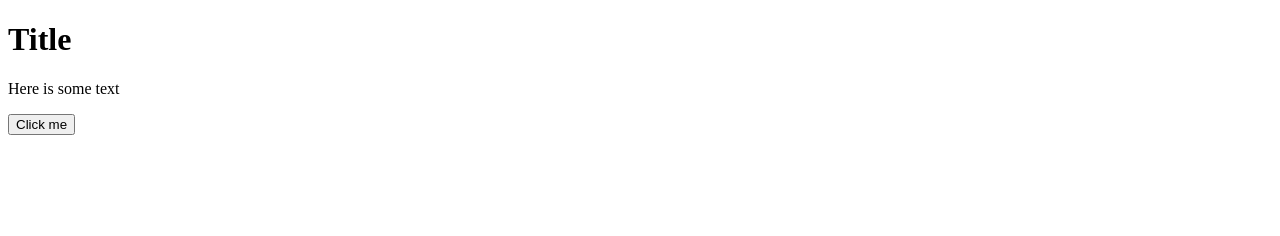
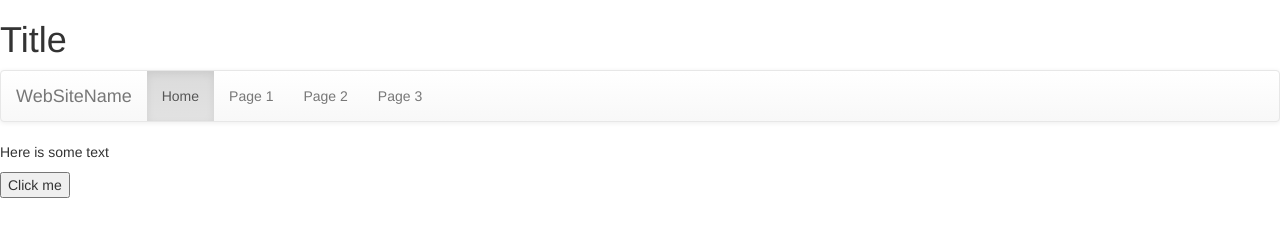
Before and after one commit to piochelepiotr/piochelepiotr.github.io, a plain HTML site: page index.html in a window 1280 px wide. Drawn offline with nearby package versions, Linux system fonts and the light colour scheme.

Commit message:
Added nav bar.

```diff
--- a/index.html
+++ b/index.html
@@ -2,6 +2,14 @@
 <html>
     <head>
         <script src="https://ajax.googleapis.com/ajax/libs/jquery/3.3.1/jquery.min.js"></script>
+        <!-- Latest compiled and minified CSS -->
+        <link rel="stylesheet" href="https://maxcdn.bootstrapcdn.com/bootstrap/3.3.7/css/bootstrap.min.css" integrity="sha384-BVYiiSIFeK1dGmJRAkycuHAHRg32OmUcww7on3RYdg4Va+PmSTsz/K68vbdEjh4u" crossorigin="anonymous">
+
+        <!-- Optional theme -->
+        <link rel="stylesheet" href="https://maxcdn.bootstrapcdn.com/bootstrap/3.3.7/css/bootstrap-theme.min.css" integrity="sha384-rHyoN1iRsVXV4nD0JutlnGaslCJuC7uwjduW9SVrLvRYooPp2bWYgmgJQIXwl/Sp" crossorigin="anonymous">
+
+        <!-- Latest compiled and minified JavaScript -->
+        <script src="https://maxcdn.bootstrapcdn.com/bootstrap/3.3.7/js/bootstrap.min.js" integrity="sha384-Tc5IQib027qvyjSMfHjOMaLkfuWVxZxUPnCJA7l2mCWNIpG9mGCD8wGNIcPD7Txa" crossorigin="anonymous"></script>
         <script>
             $(document).ready(function()
             {
@@ -16,6 +24,19 @@
     </head>
     <body>
         <h1>Title</h1>
+        <nav class="navbar navbar-default">
+            <div class="container-fluid">
+                <div class="navbar-header">
+                    <a class="navbar-brand" href="#">WebSiteName</a>
+                </div>
+                <ul class="nav navbar-nav">
+                    <li class="active"><a href="#">Home</a></li>
+                    <li><a href="#">Page 1</a></li>
+                    <li><a href="#">Page 2</a></li>
+                    <li><a href="#">Page 3</a></li>
+                </ul>
+            </div>
+        </nav>
         <p>Here is some text</p>
         <button>Click me</button>
     </body>
```
